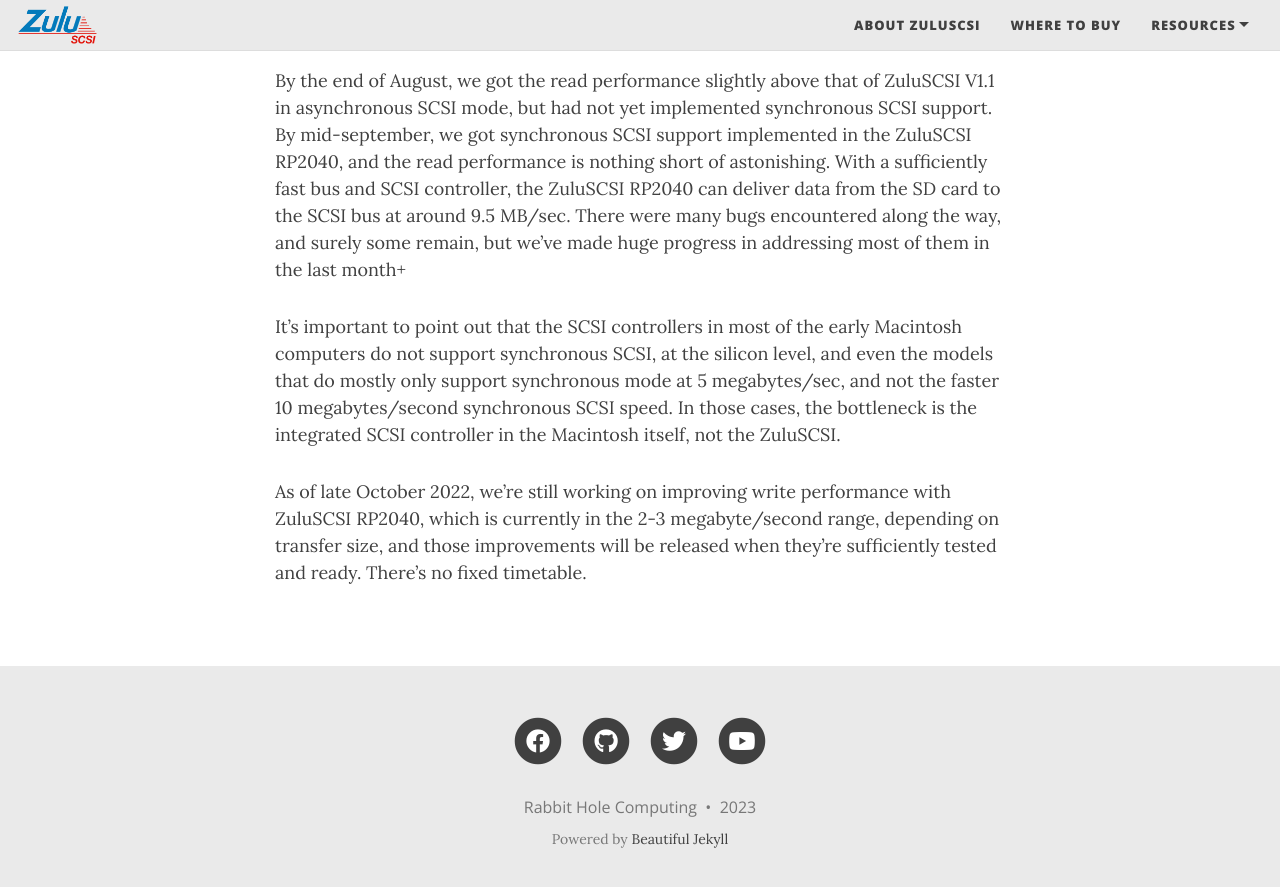
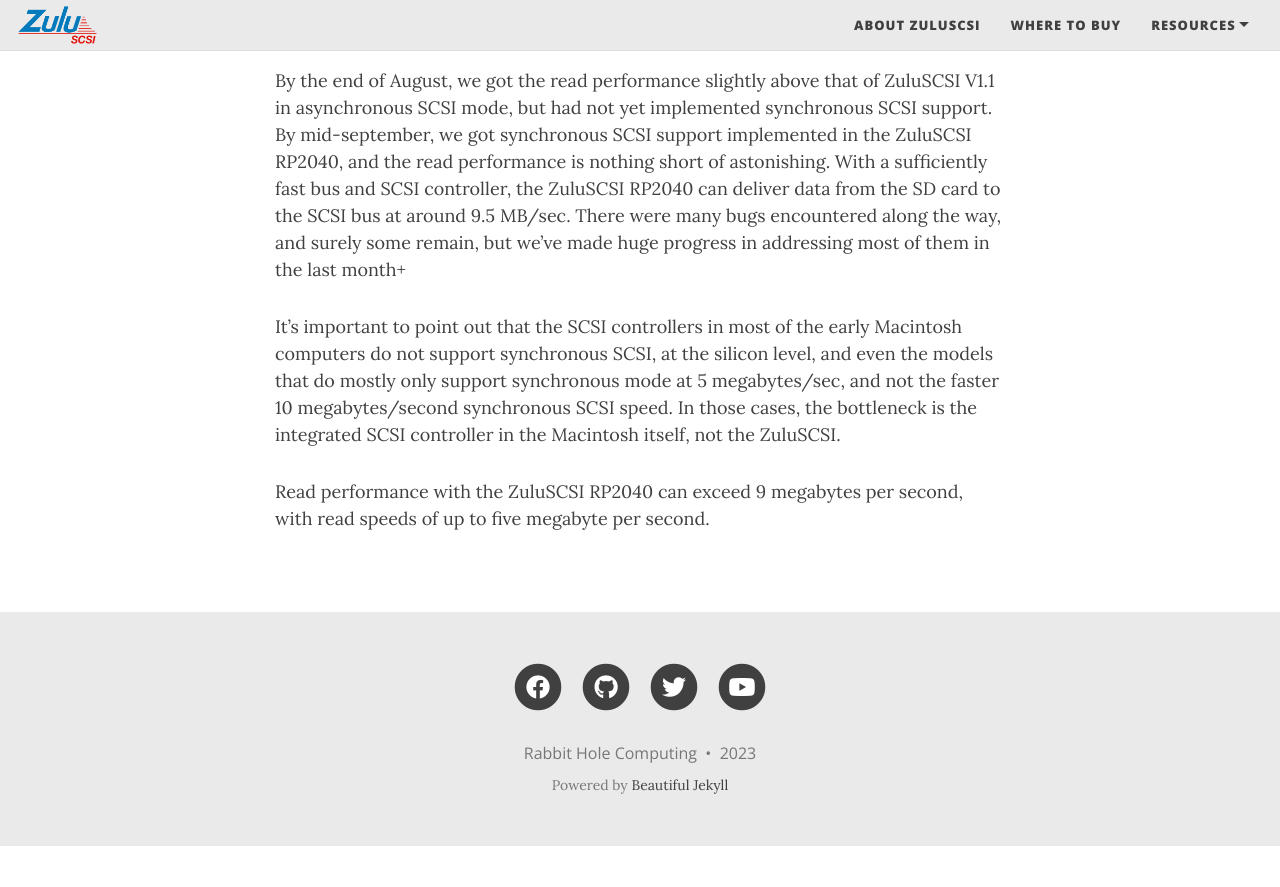
Before and after one commit to ZuluSCSI/ZuluSCSI.com, a Jekyll site: the page built from ZuluSCSI-FAQ.md, in a window 1280 px wide and 900 px high, scrolled down 853 px. Shown: the top 887 px of the window. Built offline with Jekyll 4.4.1, drawn with Linux system fonts in a browser that asks for light colours; nearby versions of some CDN libraries; our own code applies the rules of GitHub Pages for plain Markdown files; after the commit the page ends 1699 px from its top, so only the background shows below that.

Commit message:
Update ZuluSCSI-FAQ.md

```diff
--- a/ZuluSCSI-FAQ.md
+++ b/ZuluSCSI-FAQ.md
@@ -12,4 +12,4 @@
 
 It's important to point out that the SCSI controllers in most of the early Macintosh computers do not support synchronous SCSI, at the silicon level, and even the models that do mostly only support synchronous mode at 5 megabytes/sec, and not the faster 10 megabytes/second synchronous SCSI speed. In those cases, the bottleneck is the integrated SCSI controller in the Macintosh itself, not the ZuluSCSI.
 
-As of late October 2022, we're still working on improving write performance with ZuluSCSI RP2040, which is currently in the 2-3 megabyte/second range, depending on transfer size, and those improvements will be released when they're sufficiently tested and ready. There's no fixed timetable.
+Read performance with the ZuluSCSI RP2040 can exceed 9 megabytes per second, with read speeds of up to five megabyte per second.
```
